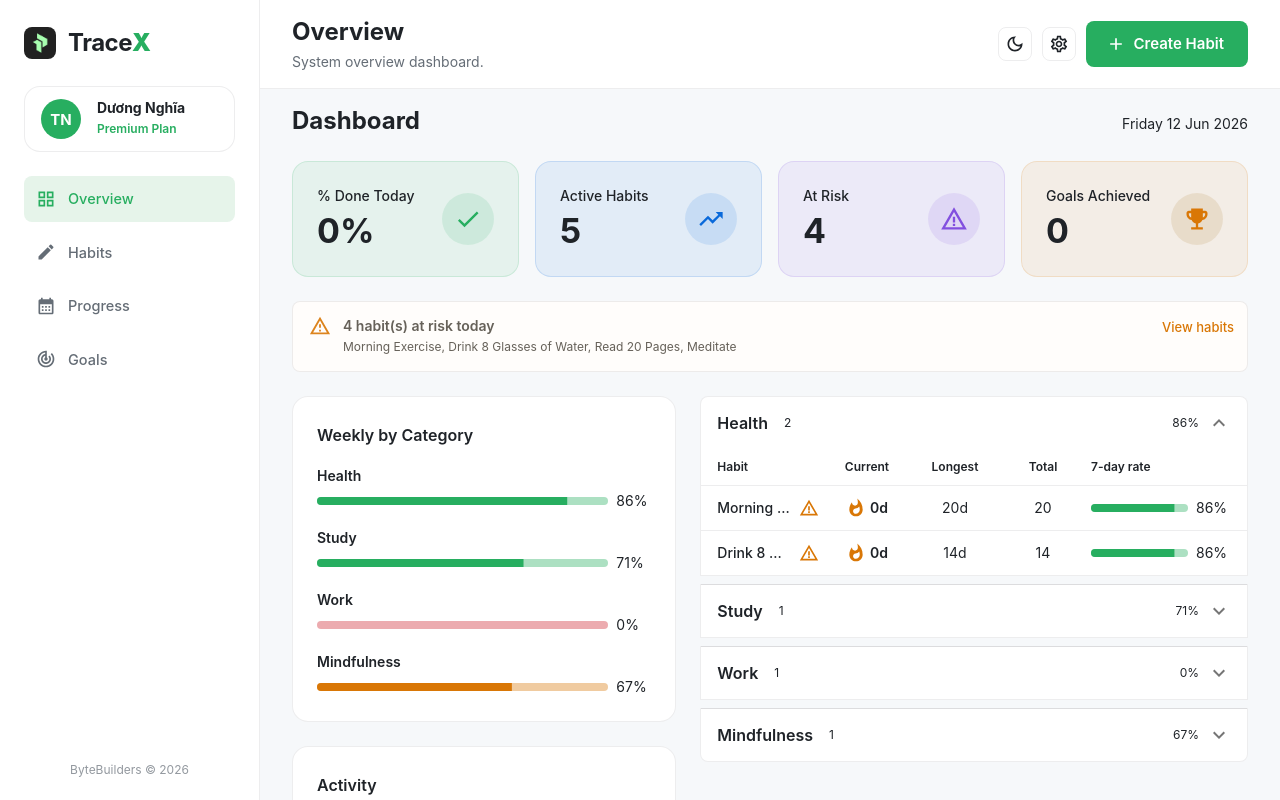
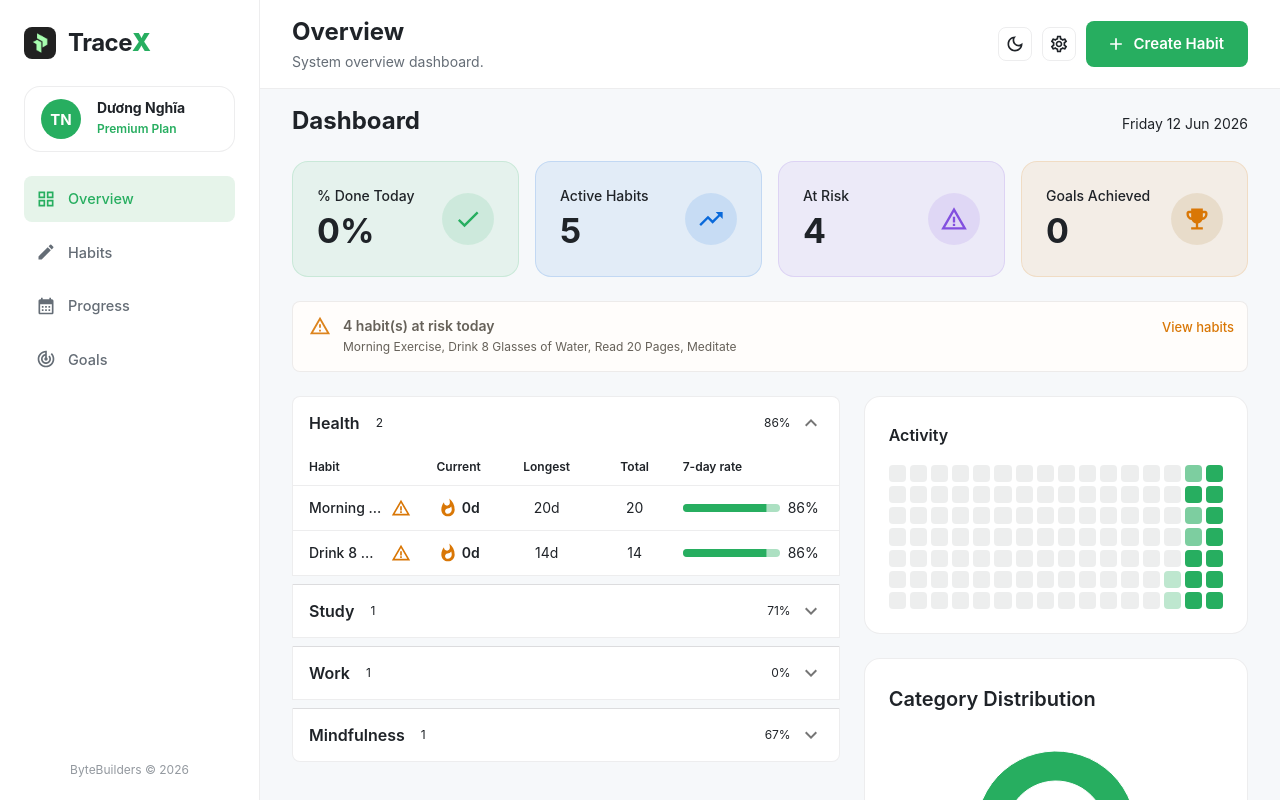
Before and after one commit to NghiaDPTWorkk/habit-hub, a React (Vite) app in the folder fe/: page / in a window 1280 px wide. Built offline with nearby package versions, Linux system fonts and the light colour scheme.

Commit message:
fix(ui): HH-96 - delete mini chart and swap layout columns

```diff
--- a/fe/src/features/dashboard/components/DashboardPage.tsx
+++ b/fe/src/features/dashboard/components/DashboardPage.tsx
@@ -1,8 +1,8 @@
 import React from 'react'
 import Grid from '@mui/material/Grid'
-import { Box, Typography, Card, CalendarHeatmap, MiniChart } from '@/components/ui'
+import { Box, Typography, Card, CalendarHeatmap } from '@/components/ui'
 import { Icons } from '@/components/ui/icons'
-import { useDashboard, useDailyIntensity, useWeeklyRates } from '../hooks'
+import { useDashboard, useDailyIntensity } from '../hooks'
 import { KpiCard } from './KpiCard'
 import { CategorySection } from './CategorySection'
 import { AtRiskBanner } from './AtRiskBanner'
@@ -16,7 +16,6 @@ const KPI_GOALS_TITLE = 'Goals Achieved'
 const EMPTY_TITLE = 'No habits yet'
 const EMPTY_DESC = 'Go to Habits and create your first habit to see stats here.'
 const SECTION_ACTIVITY = 'Activity'
-const SECTION_WEEKLY = 'Weekly by Category'
 const ICON_SIZE = { fontSize: 28 }
 const HEATMAP_WEEKS = 16
 
@@ -41,7 +40,6 @@ function getDateLabel(): string {
 export const DashboardPage: React.FC = () => {
   const { summary, habitsByCategory } = useDashboard()
   const heatmapData = useDailyIntensity(HEATMAP_WEEKS * 7)
-  const weeklyRates = useWeeklyRates()
   const dateLabel = getDateLabel()
 
   const atRiskNames = habitsByCategory
@@ -102,26 +100,7 @@ export const DashboardPage: React.FC = () => {
       <AtRiskBanner count={summary.atRiskHabits} habitNames={atRiskNames} />
 
       <Grid container spacing={3}>
-        <Grid size={{ xs: 12, md: 5 }}>
-          <Box sx={{ display: 'flex', flexDirection: 'column', gap: 3 }}>
-            {weeklyRates.length > 0 && (
-              <Card sx={{ p: 3 }}>
-                <Typography variant="subtitle1" sx={{ fontWeight: 600, mb: 2 }}>
-                  {SECTION_WEEKLY}
-                </Typography>
-                <MiniChart data={weeklyRates} />
-              </Card>
-            )}
-            <Card sx={{ p: 3 }}>
-              <Typography variant="subtitle1" sx={{ fontWeight: 600, mb: 2 }}>
-                {SECTION_ACTIVITY}
-              </Typography>
-              <CalendarHeatmap data={heatmapData} weeks={HEATMAP_WEEKS} />
-            </Card>
-            <CategoryDistributionChart />
-          </Box>
-        </Grid>
-
+        {/* Left column: Habit categories list */}
         <Grid size={{ xs: 12, md: 7 }}>
           {habitsByCategory.length === 0 ? (
             <Card sx={{ textAlign: 'center', py: 6 }}>
@@ -145,6 +124,19 @@ export const DashboardPage: React.FC = () => {
             </Box>
           )}
         </Grid>
+
+        {/* Right column: Charts */}
+        <Grid size={{ xs: 12, md: 5 }}>
+          <Box sx={{ display: 'flex', flexDirection: 'column', gap: 3 }}>
+            <Card sx={{ p: 3 }}>
+              <Typography variant="subtitle1" sx={{ fontWeight: 600, mb: 2 }}>
+                {SECTION_ACTIVITY}
+              </Typography>
+              <CalendarHeatmap data={heatmapData} weeks={HEATMAP_WEEKS} />
+            </Card>
+            <CategoryDistributionChart />
+          </Box>
+        </Grid>
       </Grid>
     </Box>
   )
```
